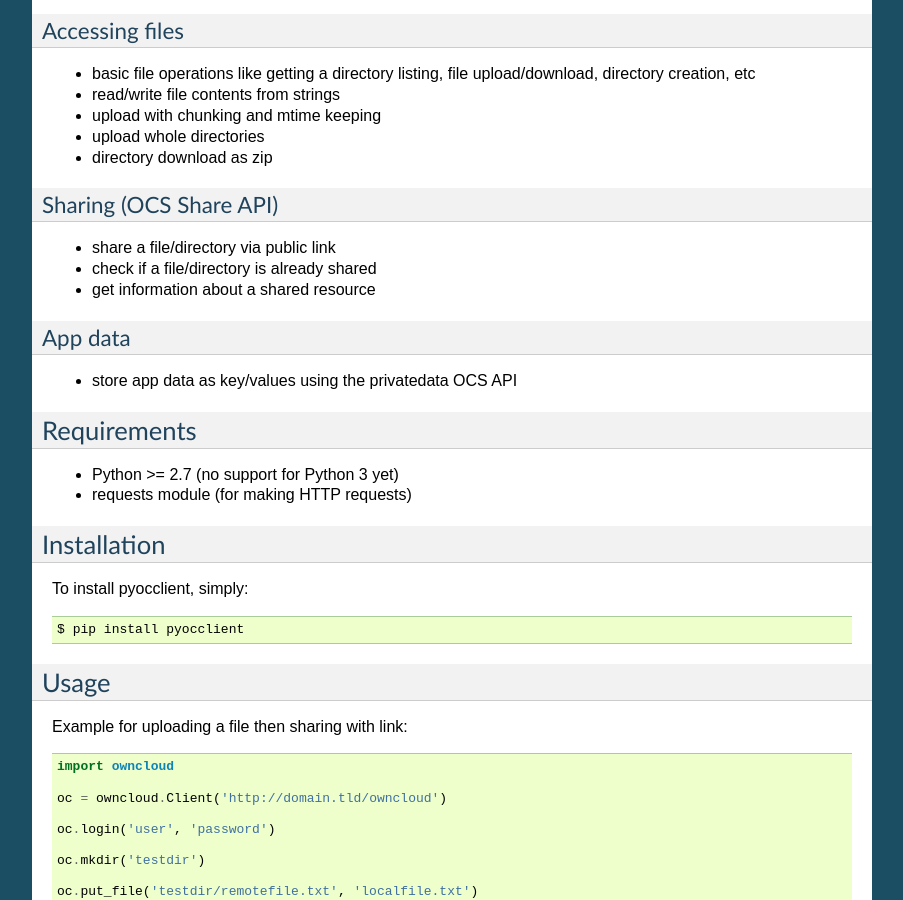
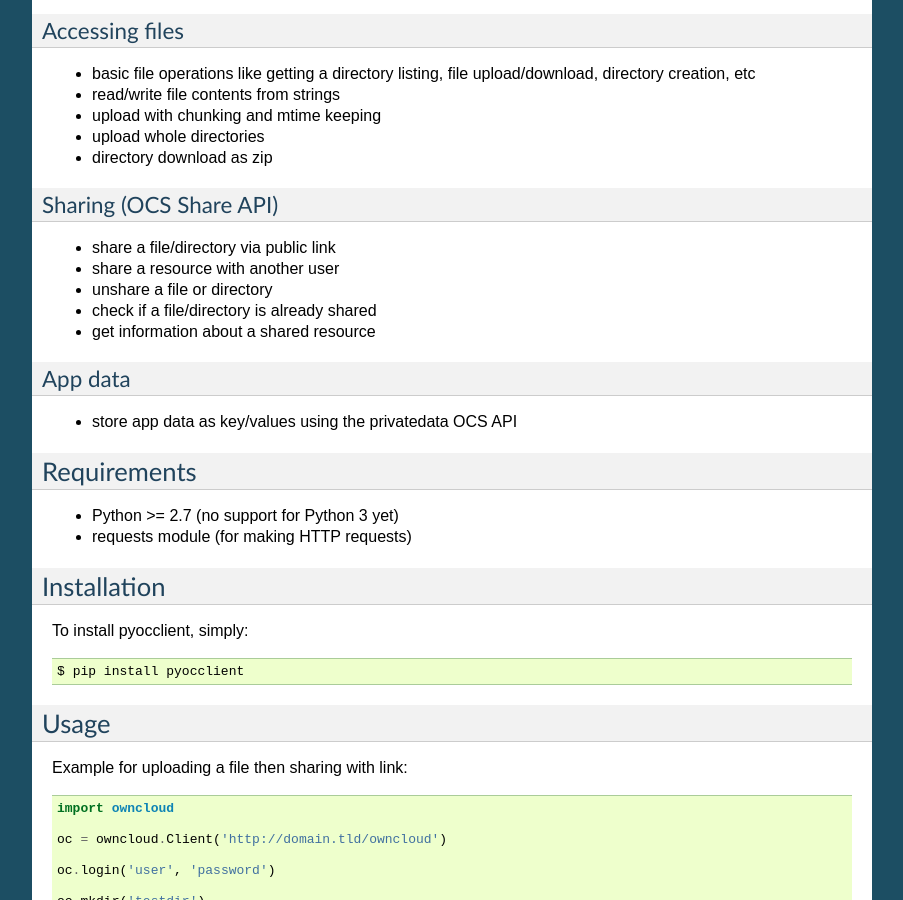
Before and after one commit to owncloud/pyocclient, a Sphinx documentation site: the page built from docs/source/README.rst, in a window 1280 px wide and 900 px high, scrolled down 489 px. Shown: the whole window, without its empty margins (198-1101 px from the left). Built offline with Sphinx 7.4.7, drawn with Linux system fonts in a browser that asks for light colours.

Commit message:
Updated README to reflect the changes done in PR (delete_share, share_file_with_user)

```diff
--- a/docs/source/README.rst
+++ b/docs/source/README.rst
@@ -39,6 +39,8 @@
 -----------------------
 
 - share a file/directory via public link
+- share a resource with another user
+- unshare a file or directory
 - check if a file/directory is already shared
 - get information about a shared resource
 
```
